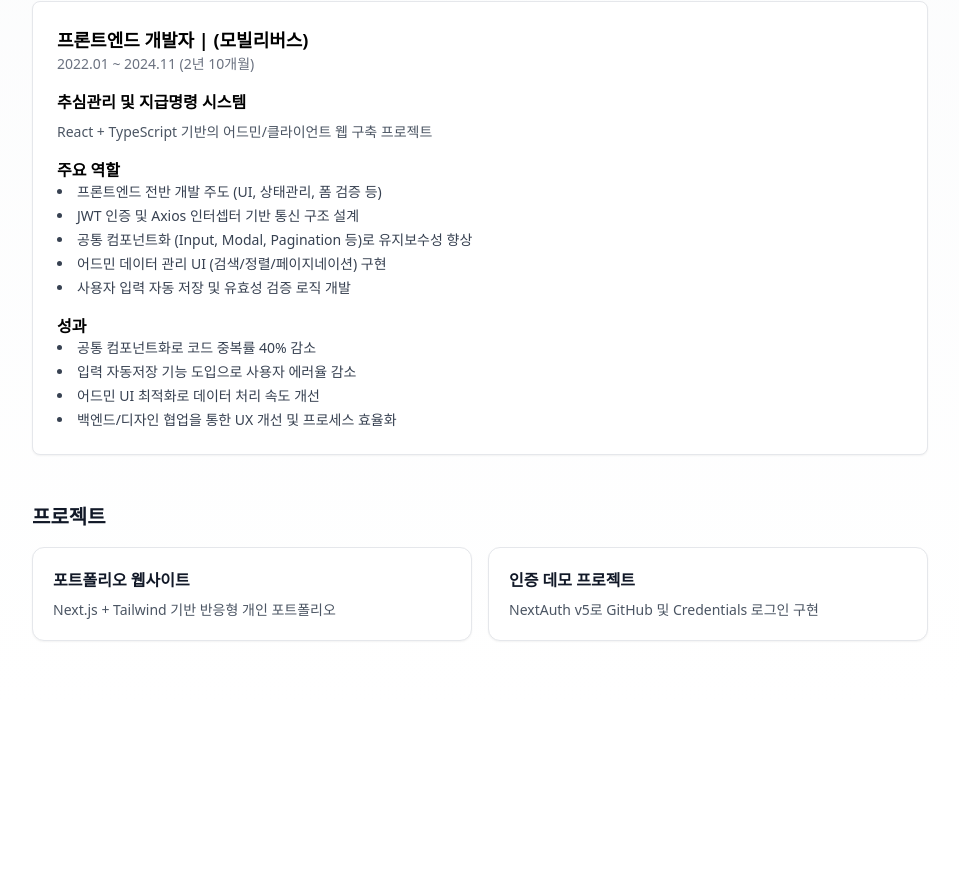
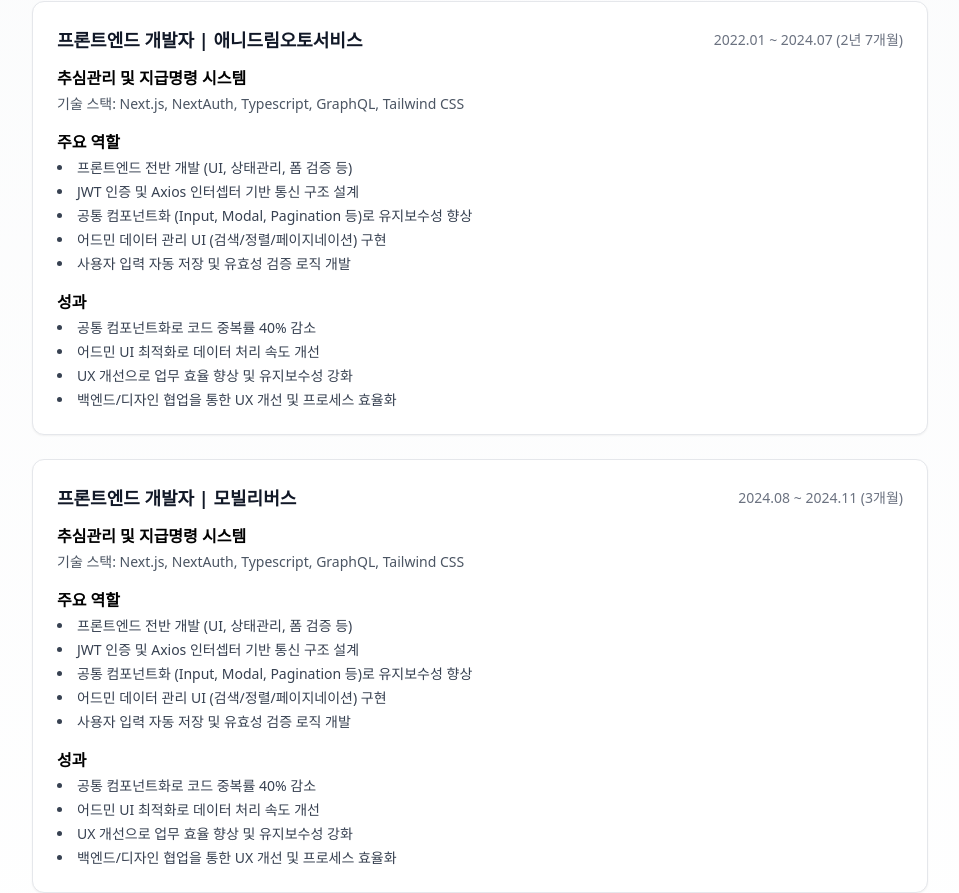
Before and after one commit to bongjunk/developer-portfolio, a Next.js app: page /portfolio in a window 1280 px wide. Shown: the part 764-1657 px from the top of the page, without its empty margins (160-1119 px from the left). Before the commit the page ends 1469 px from the top, so only its background shows below. Built offline with nearby package versions, Linux system fonts and the light colour scheme; no server answers; sample sign-in values are in the browser's storage.

Commit message:
feature: 포트폴리오 수정중

```diff
--- a/app/(main)/portfolio/page.tsx
+++ b/app/(main)/portfolio/page.tsx
@@ -12,7 +12,7 @@ type ExperiencesTypes = {
   project: string;
   stack: string[];
   responsibilities: string[];
-  achivements: string[];
+  achievements: string[];
 };
 
 type ProjectsTypes = {
@@ -24,6 +24,7 @@ export default function PortfolioPage() {
   const { data: session, status } = useSession();
   const router = useRouter();
 
+  // 인증체크
   useEffect(() => {
     if (status === "unauthenticated") {
       toast.error("로그인이 필요합니다.");
@@ -35,6 +36,7 @@ export default function PortfolioPage() {
     return <p className="text-center mt-20 text-gray-500">로딩 중...</p>;
   }
 
+  // 기술스택
   const skills: string[] = [
     "Next.js",
     "React",
@@ -47,11 +49,12 @@ export default function PortfolioPage() {
     "Zod",
   ];
 
-  const experiences: ExperiencesTypes = [
+  // 경력사항
+  const experiences: ExperiencesTypes[] = [
     {
-      company: "모빌리버스",
+      company: "애니드림오토서비스",
       role: "프론트엔드 개발자",
-      period: "2022.01 ~ 2024.11 (2년 10개월)",
+      period: "2022.01 ~ 2024.07 (2년 7개월)",
       project: "추심관리 및 지급명령 시스템",
       stack: ["Next.js", "NextAuth", "Typescript", "GraphQL", "Tailwind CSS"],
       responsibilities: [
@@ -61,7 +64,7 @@ export default function PortfolioPage() {
         "어드민 데이터 관리 UI (검색/정렬/페이지네이션) 구현",
         "사용자 입력 자동 저장 및 유효성 검증 로직 개발",
       ],
-      achivements: [
+      achievements: [
         "공통 컴포넌트화로 코드 중복률 40% 감소",
         "어드민 UI 최적화로 데이터 처리 속도 개선",
         "UX 개선으로 업무 효율 향상 및 유지보수성 강화",
@@ -69,23 +72,43 @@ export default function PortfolioPage() {
       ],
     },
     {
-      company: "개인 프로젝트",
-      role: "프론트엔드 개발",
-      period: "2025.02 ~ 진행 중",
-      project: "Next.js 인증 데모 & 포트폴리오 사이트",
-      stack: ["Next.js", "NextAuth", "Prisma", "Tailwind CSS"],
+      company: "모빌리버스",
+      role: "프론트엔드 개발자",
+      period: "2024.08 ~ 2024.11 (3개월)",
+      project: "추심관리 및 지급명령 시스템",
+      stack: ["Next.js", "NextAuth", "Typescript", "GraphQL", "Tailwind CSS"],
       responsibilities: [
-        "NextAuth v5 + Credentials/GitHub 로그인 구현",
-        "회원가입 폼 유효성 검사 및 사용자 DB 저장",
-        "보호 라우트 및 세션 기반 접근제어 구현",
-        "Tailwind 기반 UI 컴포넌트 제작",
+        "프론트엔드 전반 개발 (UI, 상태관리, 폼 검증 등)",
+        "JWT 인증 및 Axios 인터셉터 기반 통신 구조 설계",
+        "공통 컴포넌트화 (Input, Modal, Pagination 등)로 유지보수성 향상",
+        "어드민 데이터 관리 UI (검색/정렬/페이지네이션) 구현",
+        "사용자 입력 자동 저장 및 유효성 검증 로직 개발",
       ],
       achievements: [
-        "App Router 기반 인증 로직 완성",
-        "Vercel 배포 자동화 환경 구축 예정",
+        "공통 컴포넌트화로 코드 중복률 40% 감소",
+        "어드민 UI 최적화로 데이터 처리 속도 개선",
+        "UX 개선으로 업무 효율 향상 및 유지보수성 강화",
+        "백엔드/디자인 협업을 통한 UX 개선 및 프로세스 효율화",
       ],
     },
   ];
+
+  //   1) 프로젝트명: 모빌리버스 홈페이지 리뉴얼
+
+  // - 연계/소속회사 : 모빌리버스
+
+  // - 주요 업무 : 프론트엔드 담당
+
+  // - 담당 역할 : 투자정보 메뉴 개발 및 전체적인 유지보수 후 배포
+
+  // - 기술 스택 : - nextjs, typescript, tailwind css
+
+  // - 업무 기간 : 2023.05.23 ~ 2023.06.09 (약 1개월)
+
+  // - 개발 인원 : 5
+
+  // - 상세 내용 : 기존에 호스팅 되어있던 모빌리버스 홈페이지를 자체 개발
+  // 홈페이지 url : https://mobiliverse.co.kr/
 
   const projects: ProjectsTypes[] = [
     {
@@ -145,49 +168,49 @@ export default function PortfolioPage() {
           </div>
         </section>
 
-        {/* 경력 */}
         <section>
-          <h2 className="text-xl font-semibold mb-4">경력 요약</h2>
-          <div className="rounded-lg border bg-white p-6 shadow-sm space-y-4">
-            <div>
-              <h3 className="font-bold text-lg">
-                프론트엔드 개발자 | (모빌리버스)
+          <h2 className="text-xl font-semibold mb-4 text-gray-900">경력</h2>
+          <div className="space-y-6">
+            {experiences.map((exp) => (
+              <div
+                key={exp.company}
+                className="rounded-xl border border-gray-200 bg-white p-6 shadow-sm hover:shadow-md transition"
+              >
+                <div className="flex flex-col sm:flex-row sm:items-center sm:justify-between">
+                  <h3 className="font-bold text-lg text-gray-900">
+                    {exp.role} | {exp.company}
                   </h3>
-              <p className="text-sm text-gray-500">
-                2022.01 ~ 2024.11 (2년 10개월)
+                  <p className="text-sm text-gray-500 mt-1 sm:mt-0">
+                    {exp.period}
                   </p>
                 </div>
 
-            <div className="space-y-2">
-              <h4 className="font-semibold">추심관리 및 지급명령 시스템</h4>
-              <p className="text-sm text-gray-600">
-                React + TypeScript 기반의 어드민/클라이언트 웹 구축 프로젝트
+                <div className="mt-3">
+                  <h4 className="font-semibold">{exp.project}</h4>
+                  <p className="text-sm text-gray-600 mt-1">
+                    기술 스택: {exp.stack.join(", ")}
                   </p>
                 </div>
 
-            <div>
-              <h4 className="font-semibold mt-3">주요 역할</h4>
-              <ul className="list-disc list-inside text-sm text-gray-700 space-y-1">
-                <li>프론트엔드 전반 개발 주도 (UI, 상태관리, 폼 검증 등)</li>
-                <li>JWT 인증 및 Axios 인터셉터 기반 통신 구조 설계</li>
-                <li>
-                  공통 컴포넌트화 (Input, Modal, Pagination 등)로 유지보수성
-                  향상
-                </li>
-                <li>어드민 데이터 관리 UI (검색/정렬/페이지네이션) 구현</li>
-                <li>사용자 입력 자동 저장 및 유효성 검증 로직 개발</li>
+                <div className="mt-4">
+                  <h4 className="font-semibold">주요 역할</h4>
+                  <ul className="list-disc list-inside text-sm text-gray-700 space-y-1 mt-1">
+                    {exp.responsibilities.map((res) => (
+                      <li key={res}>{res}</li>
+                    ))}
                   </ul>
                 </div>
 
-            <div>
-              <h4 className="font-semibold mt-3">성과</h4>
-              <ul className="list-disc list-inside text-sm text-gray-700 space-y-1">
-                <li>공통 컴포넌트화로 코드 중복률 40% 감소</li>
-                <li>입력 자동저장 기능 도입으로 사용자 에러율 감소</li>
-                <li>어드민 UI 최적화로 데이터 처리 속도 개선</li>
-                <li>백엔드/디자인 협업을 통한 UX 개선 및 프로세스 효율화</li>
+                <div className="mt-4">
+                  <h4 className="font-semibold">성과</h4>
+                  <ul className="list-disc list-inside text-sm text-gray-700 space-y-1 mt-1">
+                    {exp.achievements.map((ach) => (
+                      <li key={ach}>{ach}</li>
+                    ))}
                   </ul>
                 </div>
+              </div>
+            ))}
           </div>
         </section>
 
--- a/app/components/header.tsx
+++ b/app/components/header.tsx
@@ -19,7 +19,11 @@ const Header = () => {
   const { data: session } = useSession();
   const [isOpen, setIsOpen] = useState<boolean>(false);
 
-  const isActive = (href: string) => pathname.startsWith(href);
+  // const isActive = (href: string) => pathname.startsWith(href);
+  const isActive = (href: string) => {
+    if ((href = "/")) return pathname === "/";
+    return pathname.startsWith(href);
+  };
 
   const links: NavLinkTypes[] = [
     { href: "/", label: "홈" },
```
Also changed, not shown: 1 other file (tests, documents, lock files or other folders). Lines whose indentation alone changed are shown as unchanged.
